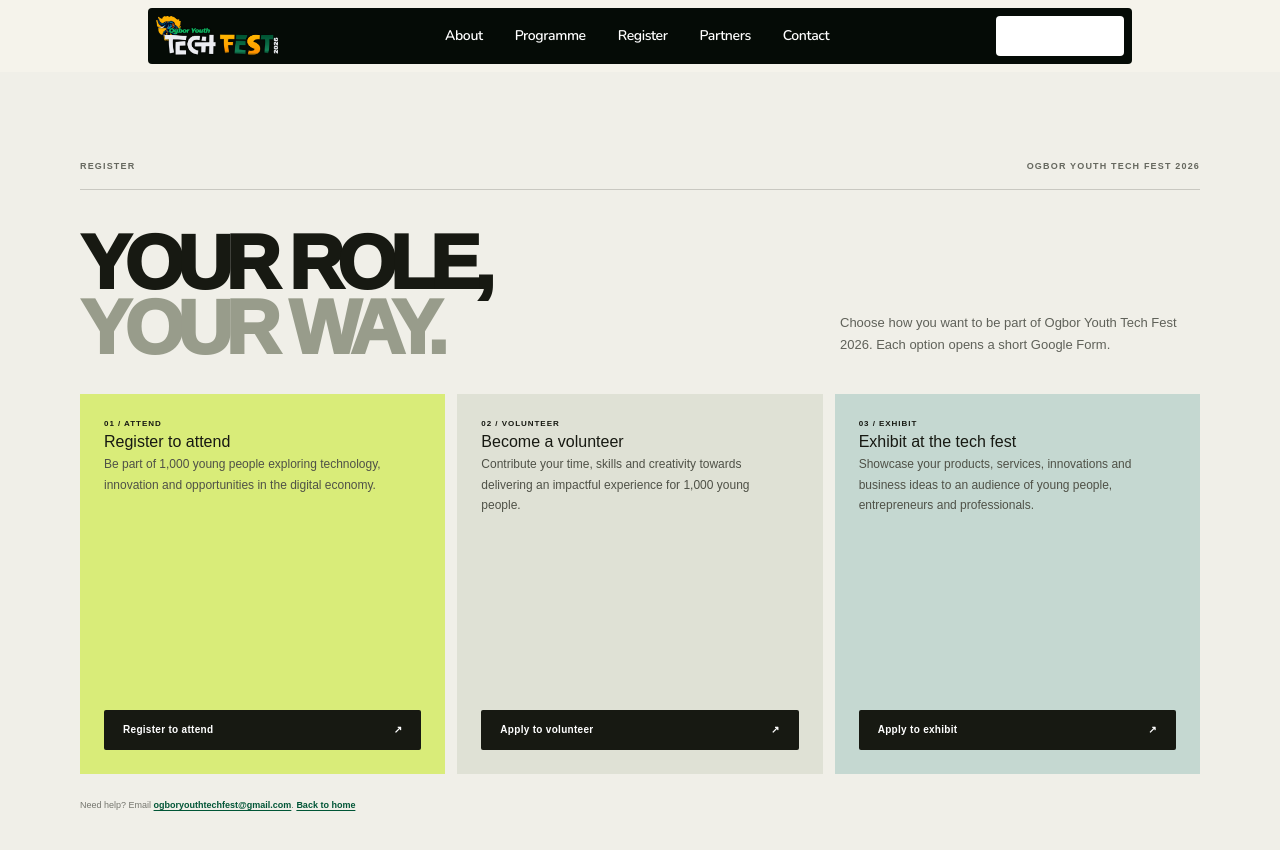
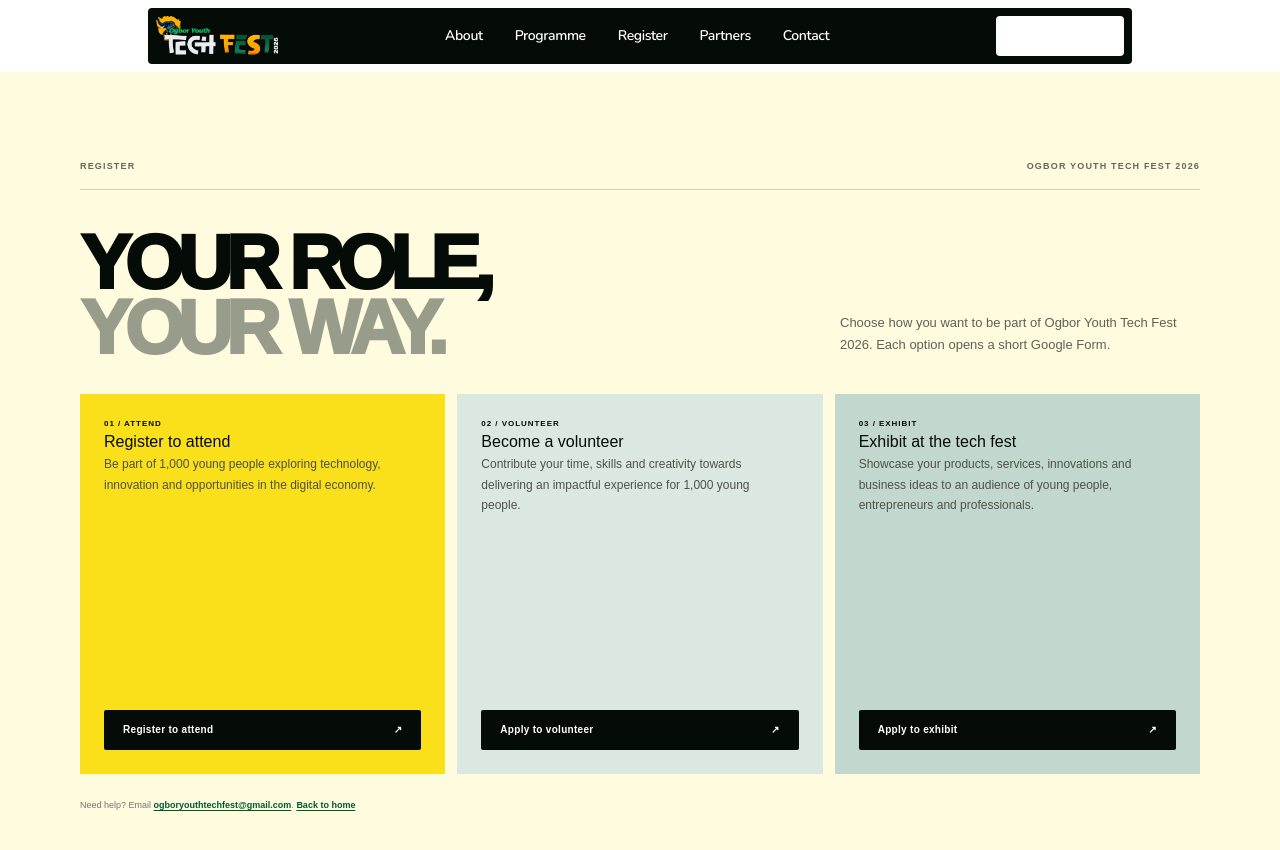
Before and after one commit to boyalonetechs/ogbor_youth_techfest, a Next.js app: page /register in a window 1280 px wide. Shown: the top 850 px of the page. Built offline with nearby package versions, Linux system fonts and the light colour scheme; a web font is replaced by a local one.

Commit message:
Apply hero color palette to landing sections

```diff
--- a/src/components/landing/landing.css
+++ b/src/components/landing/landing.css
@@ -1,10 +1,10 @@
 .oytf {
-  --oytf-ink: #171912;
-  --oytf-paper: #f5f3eb;
-  --oytf-lime: #d7f35a;
-  --oytf-green: #005536;
-  --oytf-muted: #77786f;
-  --oytf-line: rgba(23, 25, 18, 0.18);
+  --oytf-ink: var(--hero-black, #050b06);
+  --oytf-paper: var(--hero-white, #ffffff);
+  --oytf-lime: var(--hero-yellow, #fae01a);
+  --oytf-green: var(--hero-green, #00592d);
+  --oytf-muted: rgba(5, 11, 6, 0.62);
+  --oytf-line: rgba(5, 11, 6, 0.18);
 
   position: relative;
   overflow: hidden;
@@ -160,7 +160,7 @@
 
 /* About ---------------------------------------------------------------- */
 .oytf-about {
-  background: #e9e8df;
+  background: color-mix(in srgb, var(--oytf-lime) 22%, var(--oytf-paper));
 }
 
 .oytf-intro-grid {
@@ -297,7 +297,7 @@
 
 /* Programme ------------------------------------------------------------ */
 .oytf-programme {
-  background: #20221b;
+  background: var(--oytf-ink);
   color: var(--oytf-paper);
 }
 
@@ -530,7 +530,7 @@
 
 /* Get involved --------------------------------------------------------- */
 .oytf-involved {
-  background: #f0efe8;
+  background: color-mix(in srgb, var(--oytf-lime) 14%, var(--oytf-paper));
 }
 
 .oytf-involved-heading {
@@ -565,15 +565,15 @@
 }
 
 .oytf-involve-card--attend {
-  background: #d9ec79;
+  background: var(--oytf-lime);
 }
 
 .oytf-involve-card--volunteer {
-  background: #dfe1d5;
+  background: color-mix(in srgb, var(--oytf-green) 14%, var(--oytf-paper));
 }
 
 .oytf-involve-card--exhibit {
-  background: #c5d8d1;
+  background: color-mix(in srgb, var(--oytf-green) 24%, var(--oytf-paper));
 }
 
 .oytf-involve-top {
@@ -875,7 +875,7 @@
 
 /* Partners ------------------------------------------------------------- */
 .oytf-partners {
-  background: #e6e6dd;
+  background: color-mix(in srgb, var(--oytf-green) 8%, var(--oytf-paper));
 }
 
 .oytf-partners-grid {
```
